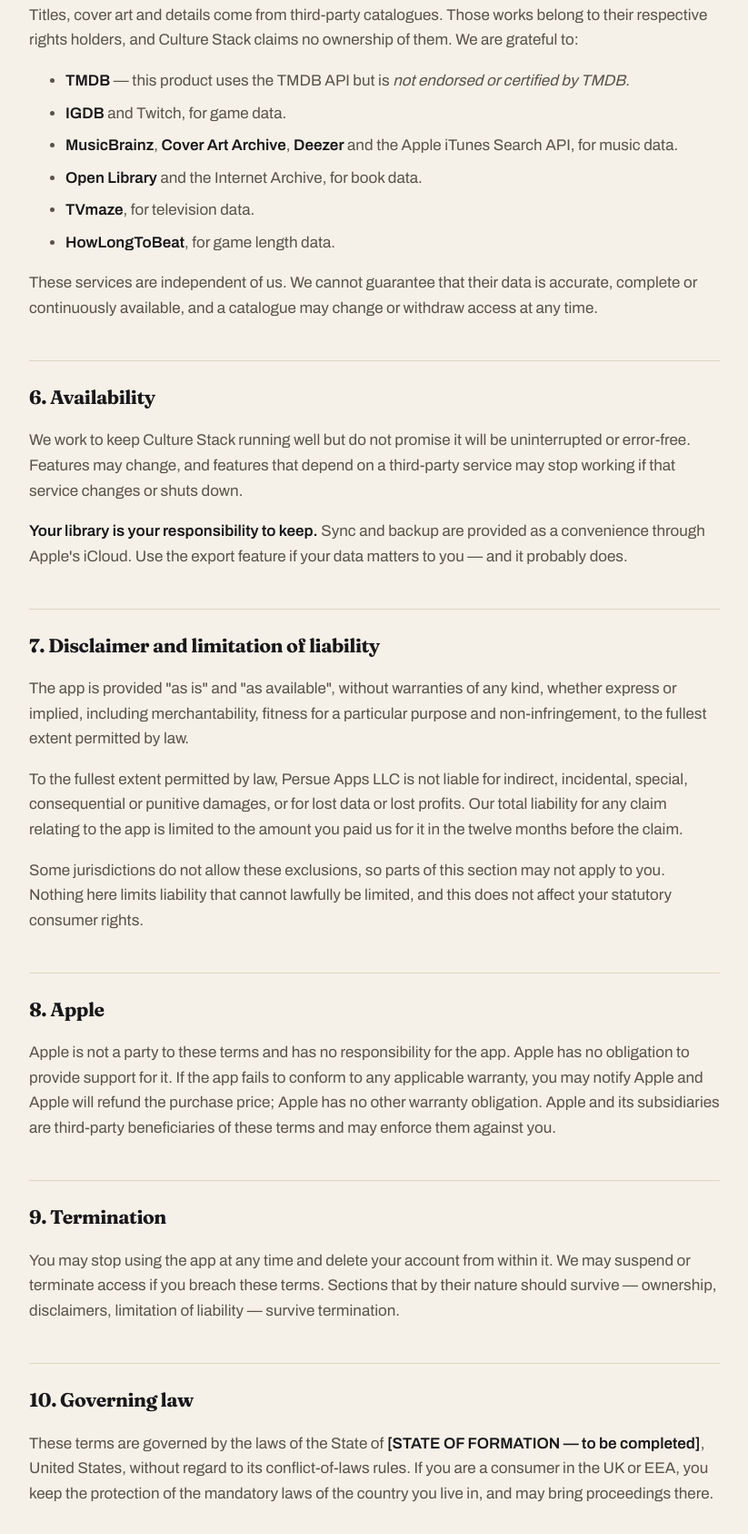
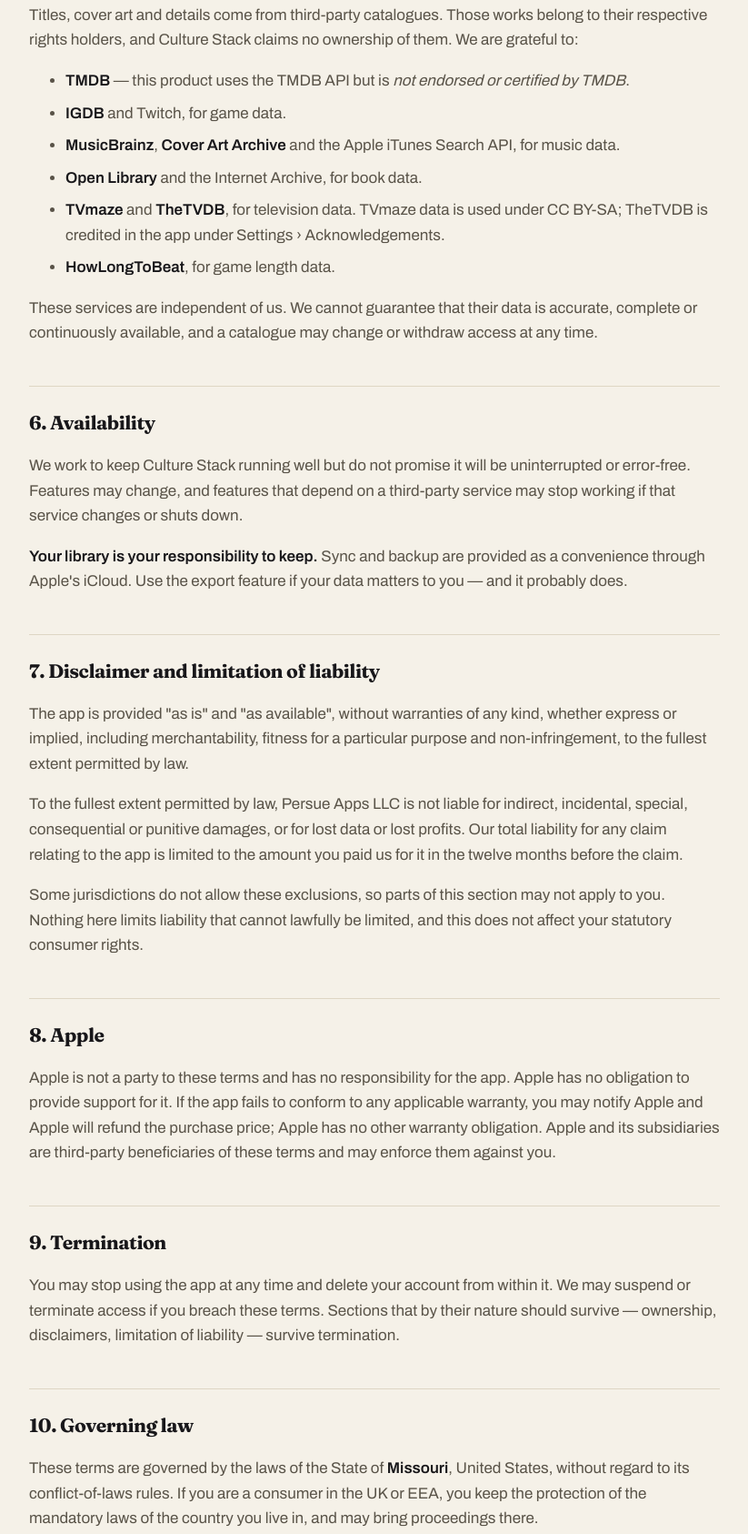
Before and after one commit to ncorse-create/culturestack, a plain HTML site: page terms.html in a window 1280 px wide. Shown: the part 2662-4348 px from the top of the page at 91% size, without its empty margins (228-1051 px from the left). Drawn offline with Linux system fonts and the light colour scheme.

Commit message:
Sync privacy, terms and support with the shipping provider list
These pages had drifted from the copies the app links to: they still
named Deezer, which the app no longer contacts, and omitted TheTVDB,
which now serves most film and television lookups. App Store Connect
points its privacy URL here, so this copy is the one Apple reads.

Governing law is Missouri, the LLC's state of formation.

Co-Authored-By: Claude Opus 5 <noreply@anthropic.com>

```diff
--- a/terms.html
+++ b/terms.html
@@ -148,10 +148,11 @@
     TMDB</em>.
   </li>
   <li><strong>IGDB</strong> and Twitch, for game data.</li>
-  <li><strong>MusicBrainz</strong>, <strong>Cover Art Archive</strong>, <strong>Deezer</strong> and
+  <li><strong>MusicBrainz</strong>, <strong>Cover Art Archive</strong> and
       the Apple iTunes Search API, for music data.</li>
   <li><strong>Open Library</strong> and the Internet Archive, for book data.</li>
-  <li><strong>TVmaze</strong>, for television data.</li>
+  <li><strong>TVmaze</strong> and <strong>TheTVDB</strong>, for television data. TVmaze data is used
+      under CC BY-SA; TheTVDB is credited in the app under Settings &rsaquo; Acknowledgements.</li>
   <li><strong>HowLongToBeat</strong>, for game length data.</li>
 </ul>
 <p>
@@ -207,8 +208,7 @@
 
 <h2>10. Governing law</h2>
 <p>
-  These terms are governed by the laws of the State of <strong>[STATE OF FORMATION — to be
-  completed]</strong>, United States, without regard to its conflict-of-laws rules. If you are a
+  These terms are governed by the laws of the State of <strong>Missouri</strong>, United States, without regard to its conflict-of-laws rules. If you are a
   consumer in the UK or EEA, you keep the protection of the mandatory laws of the country you live
   in, and may bring proceedings there.
 </p>
```
Also changed, not shown: privacy.html (+2 -2 lines), support.html (+1 -1 lines).
